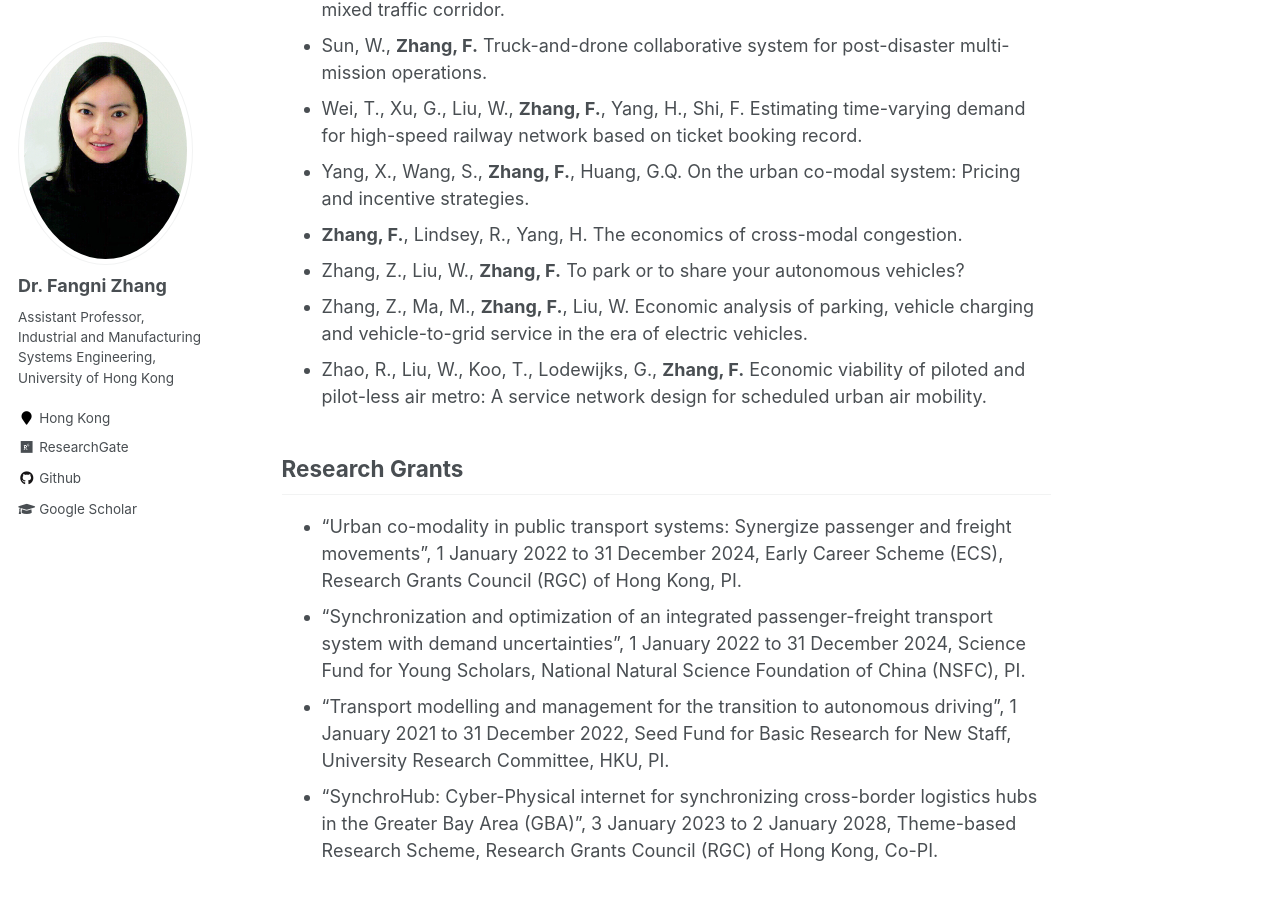
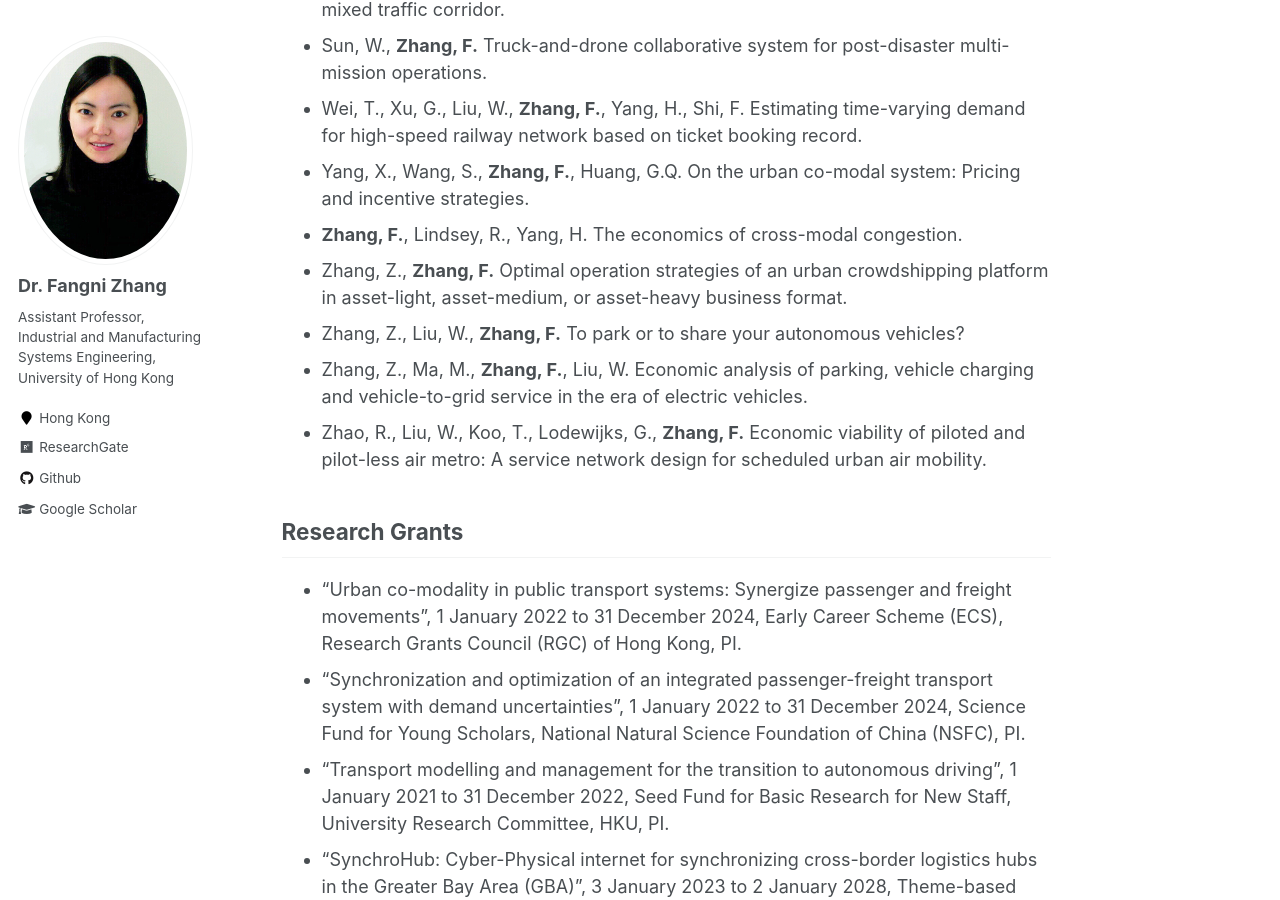
Before and after one commit to fangnizhang/fangnizhang.github.io, a Jekyll site: the page built from _pages/research.md, in a window 1280 px wide and 900 px high, scrolled down 545 px. Built offline with Jekyll 4.4.1, drawn with Linux system fonts in a browser that asks for light colours.

Commit message:
Update research.md

```diff
--- a/_pages/research.md
+++ b/_pages/research.md
@@ -15,6 +15,7 @@ Selected working papers
 * Wei, T., Xu, G., Liu, W., **Zhang, F.**, Yang, H., Shi, F. Estimating time-varying demand for high-speed railway network based on ticket booking record.
 * Yang, X., Wang, S., **Zhang, F.**, Huang, G.Q. On the urban co-modal system: Pricing and incentive strategies.
 * **Zhang, F.**, Lindsey, R., Yang, H. The economics of cross-modal congestion.
+* Zhang, Z., **Zhang, F.** Optimal operation strategies of an urban crowdshipping platform in asset-light, asset-medium, or asset-heavy business format.
 * Zhang, Z., Liu, W., **Zhang, F.** To park or to share your autonomous vehicles?
 * Zhang, Z., Ma, M., **Zhang, F.**, Liu, W. Economic analysis of parking, vehicle charging and vehicle-to-grid service in the era of electric vehicles.
 * Zhao, R., Liu, W., Koo, T., Lodewijks, G., **Zhang, F.** Economic viability of piloted and pilot-less air metro: A service network design for scheduled urban air mobility.
```
